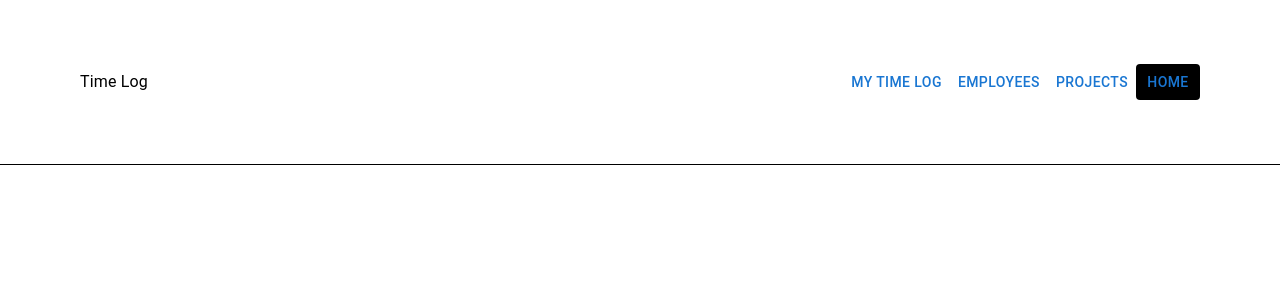
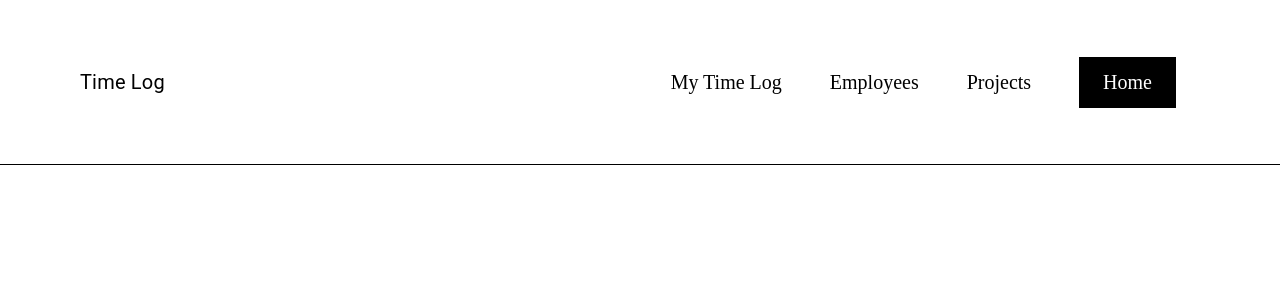
Before and after one commit to jule95/timelog, a React (Vite) app: page / in a window 1280 px wide. Shown: the top 300 px of the page. Built offline with nearby package versions, Linux system fonts and the light colour scheme.

Commit message:
* Small Fixes

```diff
--- a/src/components/Navbar/Navbar.scss
+++ b/src/components/Navbar/Navbar.scss
@@ -11,13 +11,13 @@
   }
 
   &__toolbar-title {
-    font-size: 20px;
+    font-size: 20px !important;
   }
 
   &__toolbar-button {
     color: black;
     font-size: 20px;
-    padding: 14px 24px;
+    margin: 14px 24px !important;
     text-transform: none;
 
     &:hover {
@@ -27,6 +27,7 @@
 
   &__toolbar-button--home {
     background: black !important;
-    color: white;
+    color: white !important;
+    padding: 14px 24px !important;
   }
 }
--- a/src/components/Navbar/Navbar.tsx
+++ b/src/components/Navbar/Navbar.tsx
@@ -2,10 +2,10 @@ import AppBar from '@mui/material/AppBar';
 import Toolbar from '@mui/material/Toolbar';
 import Typography from '@mui/material/Typography';
 import Box from '@mui/material/Box';
-import Button from '@mui/material/Button';
 import config from '../../config.ts';
 import { useTranslation } from 'react-i18next';
 import './Navbar.scss';
+import { ButtonBase } from '@mui/material';
 
 const Navbar = () => {
   const { t } = useTranslation();
@@ -22,26 +22,30 @@ const Navbar = () => {
         </Box>
 
         <Box>
-          <Button
+          <ButtonBase
+            disableRipple
             className="Navbar__toolbar-button"
             href={config.routes.myTimeLog}>
             {t(`navbar.myTimeLog`)}
-          </Button>
-          <Button
+          </ButtonBase>
+          <ButtonBase
+            disableRipple
             className="Navbar__toolbar-button"
             href={config.routes.employees}>
             {t(`navbar.employees`)}
-          </Button>
-          <Button
+          </ButtonBase>
+          <ButtonBase
+            disableRipple
             className="Navbar__toolbar-button"
             href={config.routes.projects}>
             {t(`navbar.projects`)}
-          </Button>
-          <Button
+          </ButtonBase>
+          <ButtonBase
+            disableRipple
             className="Navbar__toolbar-button Navbar__toolbar-button--home"
             href={config.routes.home}>
             {t(`navbar.home`)}
-          </Button>
+          </ButtonBase>
         </Box>
       </Toolbar>
     </AppBar>
```
